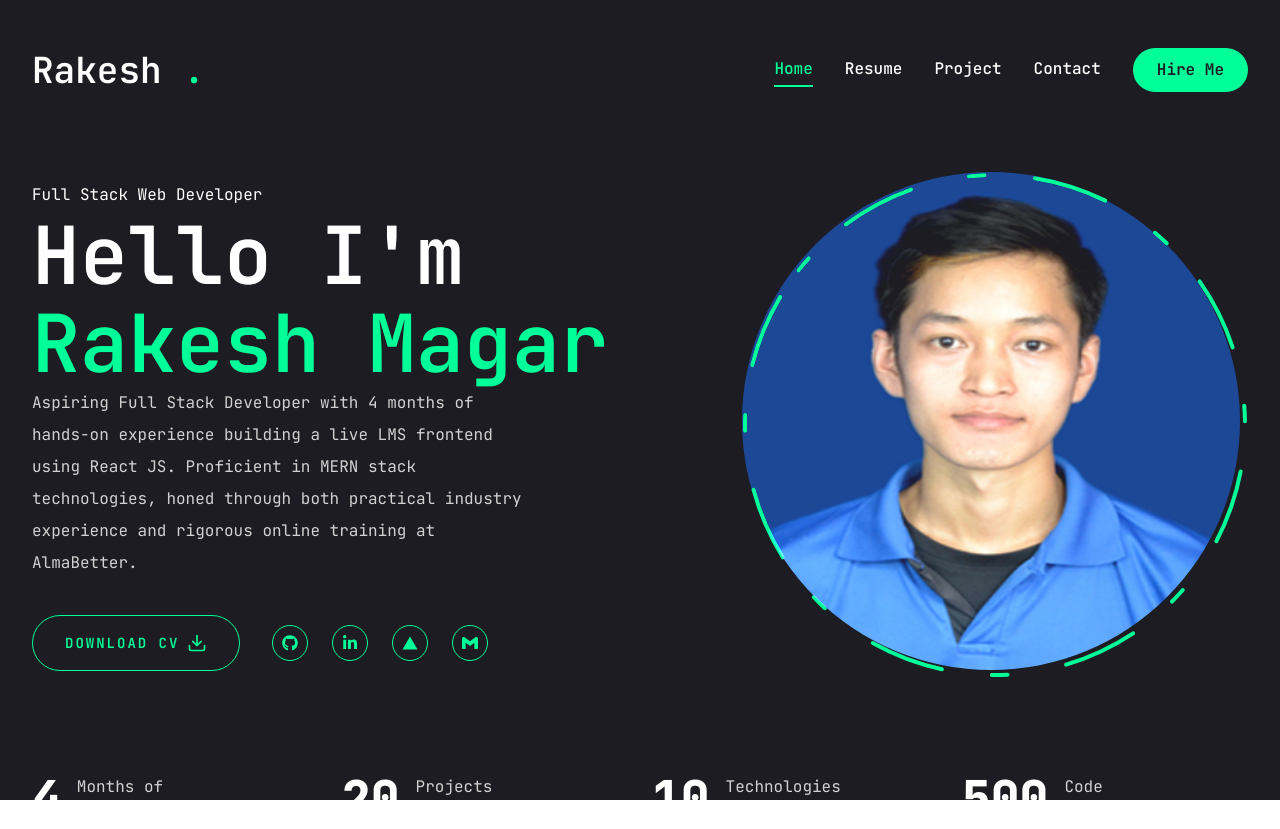
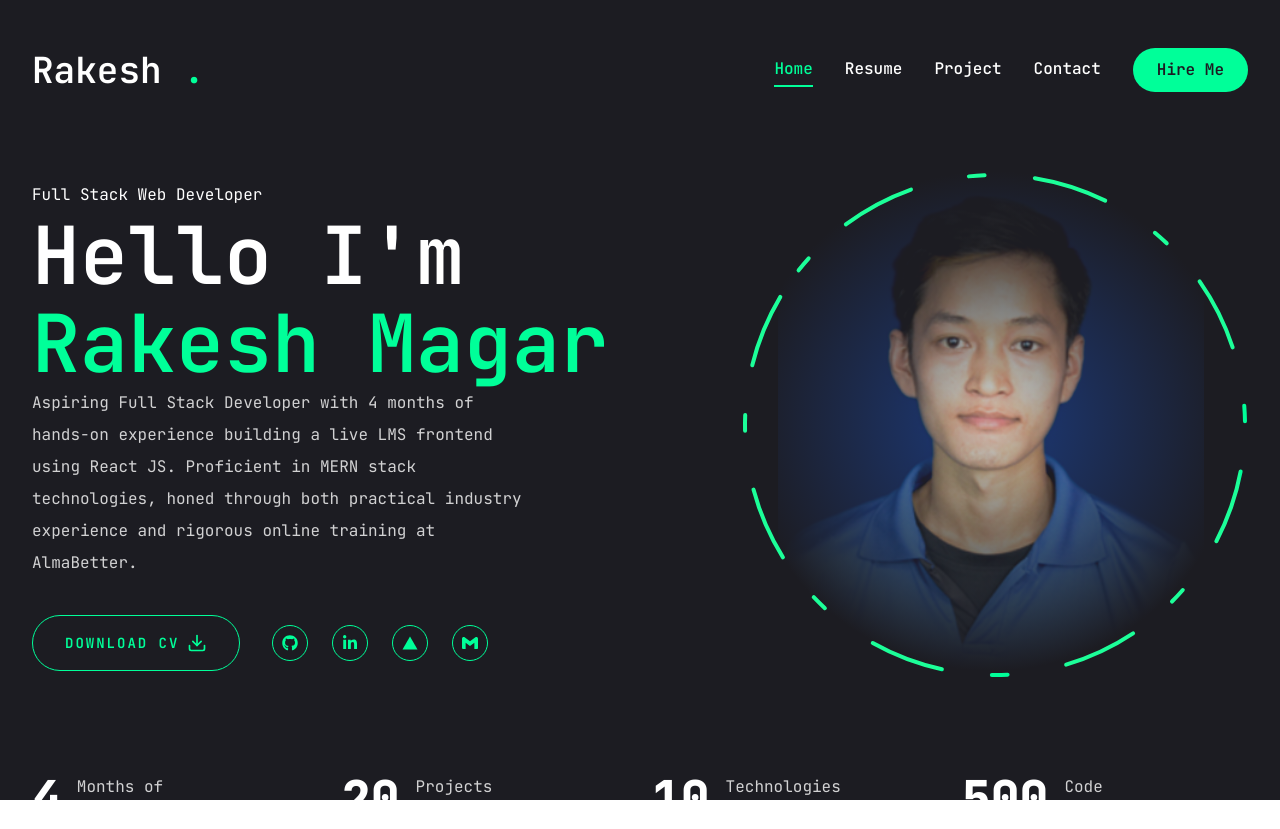
Before and after one commit to Magar0/Portfolio, a Next.js app: page / in a window 1280 px wide. Built offline with nearby package versions, Linux system fonts and the light colour scheme.

Commit message:
added transparent blur border

```diff
--- a/src/app/globals.css
+++ b/src/app/globals.css
@@ -20,3 +20,20 @@
 .text-outline {
   -webkit-text-stroke: 1px white;
 }
+
+/* .custom-gradient {
+  width: 100%;
+  height: 100%;
+  border-radius: 50%;
+  transition: transform 0.3s ease-in-out;
+  filter: blur(5px);
+  background: radial-gradient(
+    circle at center,
+    rgba(255, 255, 255, 0) 0%,
+    rgba(255, 255, 255, 1) 100%
+  );
+} */
+.custom-gradient {
+  /* background: radial-gradient(circle at center, transparent, #1c1c22); */
+  background: radial-gradient(rgba(0, 0, 0, 0.219) 5%, #1c1c22 71%);
+}
--- a/src/components/ui/photo.jsx
+++ b/src/components/ui/photo.jsx
@@ -19,15 +19,16 @@ const Photo = () => {
             opacity: 1,
             transition: { delay: 2.4, duration: 0.4, ease: "easeInOut" },
           }}
-          className="absolute h-[298px] w-[298px] overflow-hidden rounded-full mix-blend-lighten xl:h-[498px] xl:w-[498px]"
+          className="absolute h-[298px] w-[298px] mix-blend-lighten xl:h-[498px] xl:w-[498px]"
         >
           <Image
             src={"/img/my-pic.jpg"}
             fill
             quality={100}
             alt="img"
-          // className="object-cover"
+            className="object-contain  "
           />
+          <div className="absolute top-0 left-0 z-10 from-primary to-transparent h-full w-full   custom-gradient"></div>
         </motion.div>
 
         {/* circle */}
```
